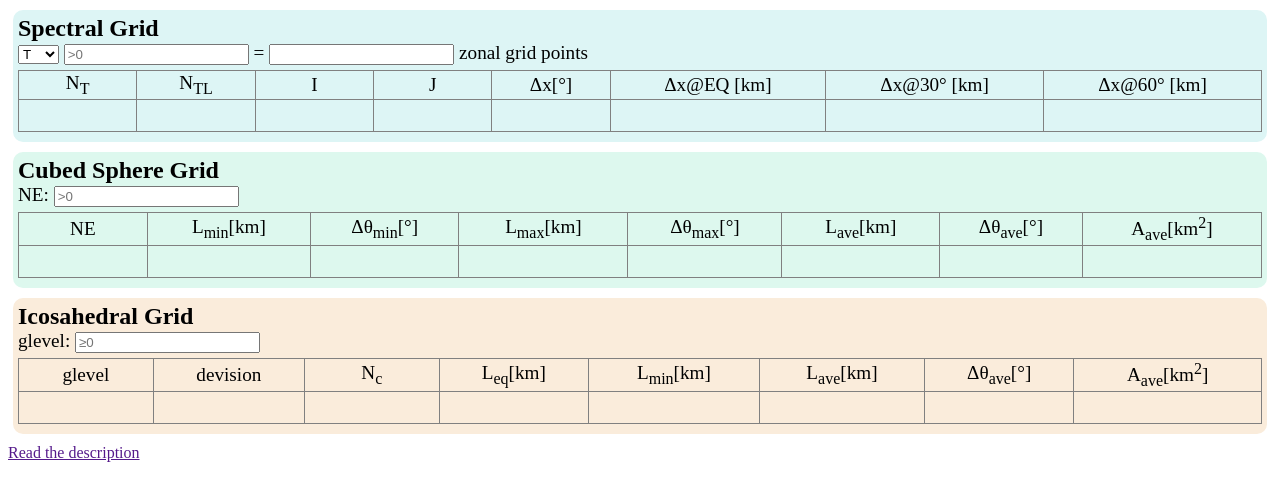
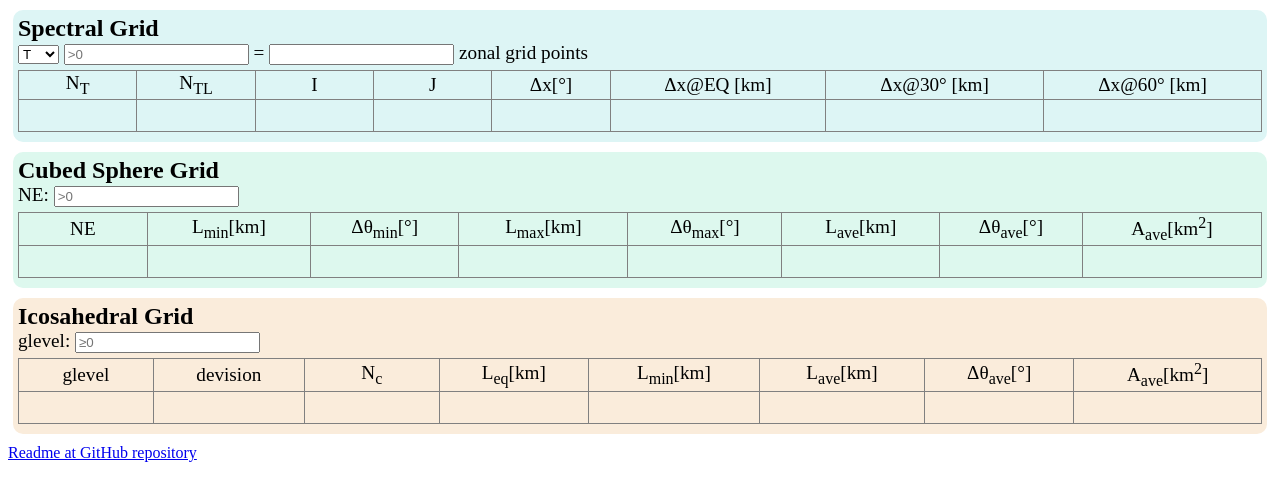
Before and after one commit to nihsok/wave-truncation, a plain HTML site: page docs/index.html in a window 1280 px wide. Drawn offline with Linux system fonts and the light colour scheme.

Commit message:
modify link

```diff
--- a/demo/index.html
+++ b/docs/index.html
@@ -65,6 +65,6 @@
     </table>
   </div>
 
-  <a href link="../README.md">Read the description</a>
+  <a href="https://github.com/nihsok/wave-truncation/blob/main/README.md">Readme at GitHub repository</a>
 </body>
 </html>
```
Also changed, not shown: docs/calculation.js (renamed from demo/calculation.js), docs/style.css (renamed from demo/style.css), 1 other file.
